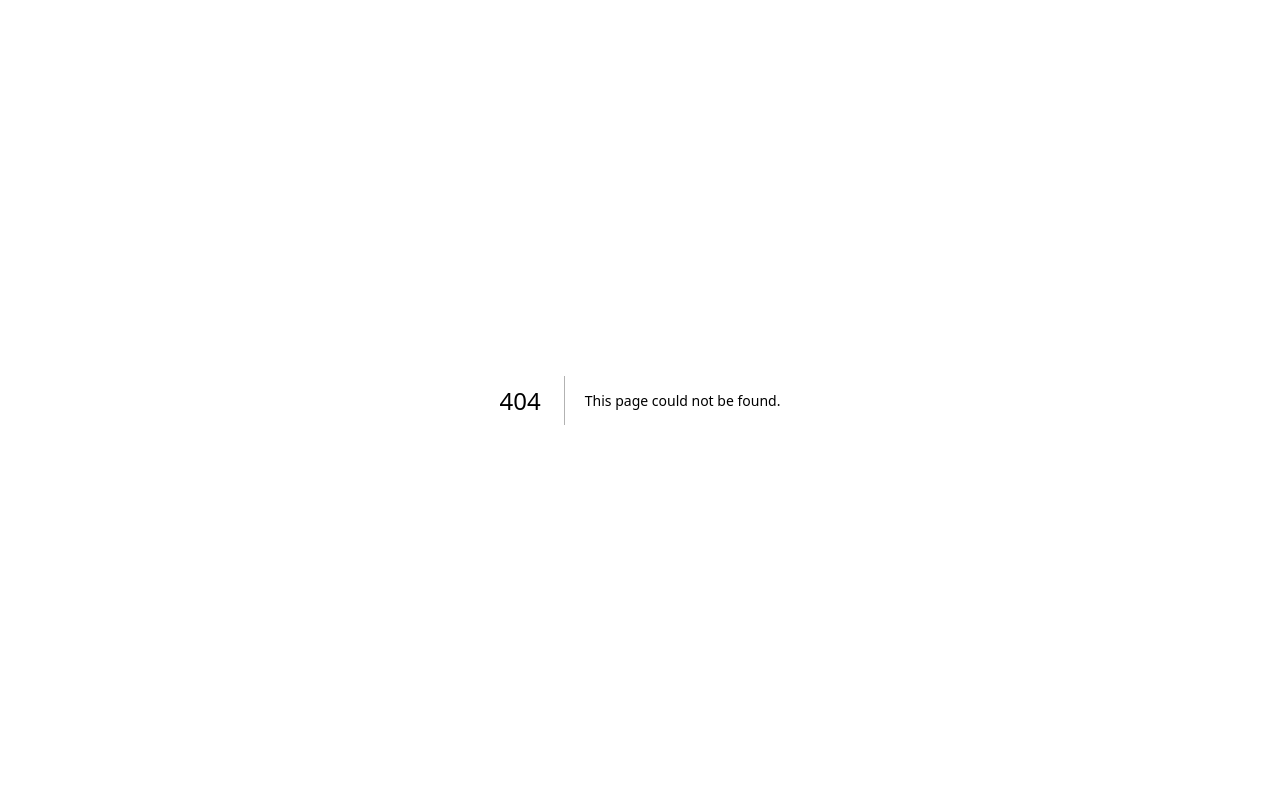
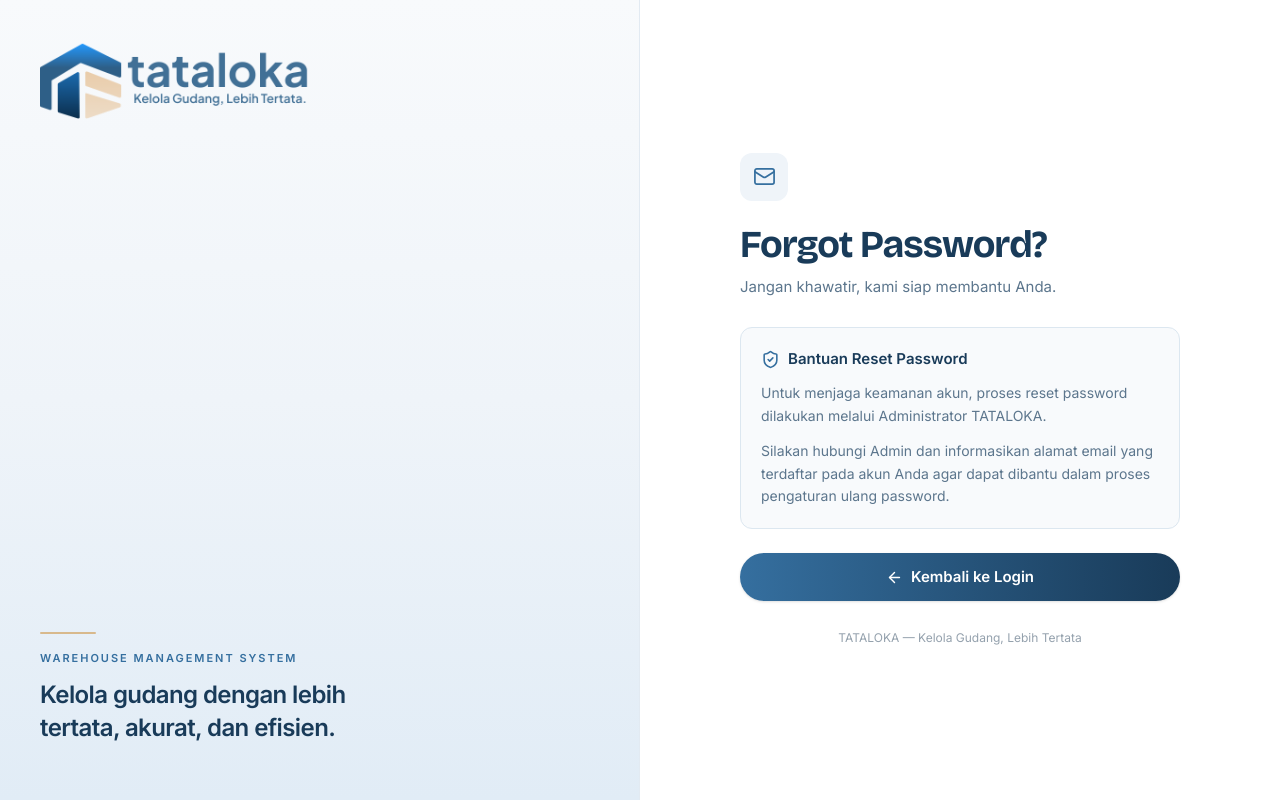
Before and after one commit to fatichmaze/warehouse-management-system, a Next.js app: page /forgot-password in a window 1280 px wide. Before the commit this address had no page. Built offline with nearby package versions, Linux system fonts and the light colour scheme.

Commit message:
feat: add forgot password help page

```diff
--- /dev/null
+++ b/app/forgot-password/page.js
@@ -0,0 +1,89 @@
+
+import Image from "next/image";
+import Link from "next/link";
+import { ArrowLeft, Mail, ShieldCheck } from "lucide-react";
+
+export default function ForgotPasswordPage() {
+  return (
+    <main className="min-h-screen w-full flex flex-col lg:flex-row bg-white">
+      {/* Panel kiri */}
+      <section className="relative w-full lg:w-1/2 min-h-65 lg:min-h-screen bg-linear-to-b from-[#F8FAFC] via-[#EFF4F9] to-[#E1ECF6] lg:border-r border-[#E2EAF2] flex flex-col justify-between overflow-hidden">
+        <div className="relative z-10 p-6 sm:p-10 lg:pt-10 lg:pl-10">
+          <Image
+            src="/logo.png"
+            alt="Tataloka - Kelola Gudang, Lebih Tertata."
+            width={260}
+            height={78}
+            priority
+            className="w-48 sm:w-60 lg:w-[270px] h-auto object-contain"
+          />
+        </div>
+
+        <div className="relative z-10 hidden lg:block p-10 pb-14">
+          <div className="h-[2px] w-14 rounded-full bg-[#D8B98C]" />
+
+          <p className="mt-4 text-[11px] font-semibold tracking-[0.18em] text-[#356F9F]">
+            WAREHOUSE MANAGEMENT SYSTEM
+          </p>
+
+          <p className="mt-3 max-w-[320px] text-[24px] font-semibold leading-snug tracking-tight text-[#193B59]">
+            Kelola gudang dengan lebih tertata, akurat, dan efisien.
+          </p>
+        </div>
+      </section>
+
+      {/* Panel kanan */}
+      <section className="w-full lg:w-1/2 flex items-center justify-center bg-white px-6 py-12 sm:px-12 lg:px-16">
+        <div className="w-full max-w-[440px]">
+          <div className="mb-7">
+            <div className="mb-5 flex h-12 w-12 items-center justify-center rounded-xl bg-[#EFF4F9] text-[#356F9F]">
+              <Mail size={23} strokeWidth={1.8} />
+            </div>
+
+            <h1 className="font-(family-name:--font-bricolage) text-[32px] sm:text-[38px] font-bold tracking-tight leading-tight text-[#193B59]">
+              Forgot Password?
+            </h1>
+
+            <p className="mt-2 text-[15px] text-[#5C768D]">
+              Jangan khawatir, kami siap membantu Anda.
+            </p>
+          </div>
+
+          <div className="rounded-xl border border-[#DCE7F0] bg-[#F8FAFC] p-5">
+            <div className="flex items-center gap-2 mb-3">
+              <ShieldCheck size={19} className="text-[#356F9F]" />
+              <h2 className="text-[15px] font-semibold text-[#193B59]">
+                Bantuan Reset Password
+              </h2>
+            </div>
+
+            <p className="text-[14px] leading-relaxed text-[#5C768D]">
+              Untuk menjaga keamanan akun, proses reset password
+              dilakukan melalui Administrator TATALOKA.
+            </p>
+
+            <p className="mt-3 text-[14px] leading-relaxed text-[#5C768D]">
+              Silakan hubungi Admin dan informasikan alamat email
+              yang terdaftar pada akun Anda agar dapat dibantu
+              dalam proses pengaturan ulang password.
+            </p>
+          </div>
+
+          <div className="mt-6">
+            <Link
+              href="/login"
+              className="w-full h-[48px] flex items-center justify-center gap-2 rounded-full bg-gradient-to-r from-[#356F9F] to-[#193B59] hover:from-[#2D608A] hover:to-[#132E47] text-white text-[15px] font-semibold shadow-sm transition-all duration-200"
+            >
+              <ArrowLeft size={17} />
+              Kembali ke Login
+            </Link>
+          </div>
+
+          <p className="mt-7 text-center text-[12px] text-[#94A1AD]">
+            TATALOKA — Kelola Gudang, Lebih Tertata
+          </p>
+        </div>
+      </section>
+    </main>
+  );
+}
```
